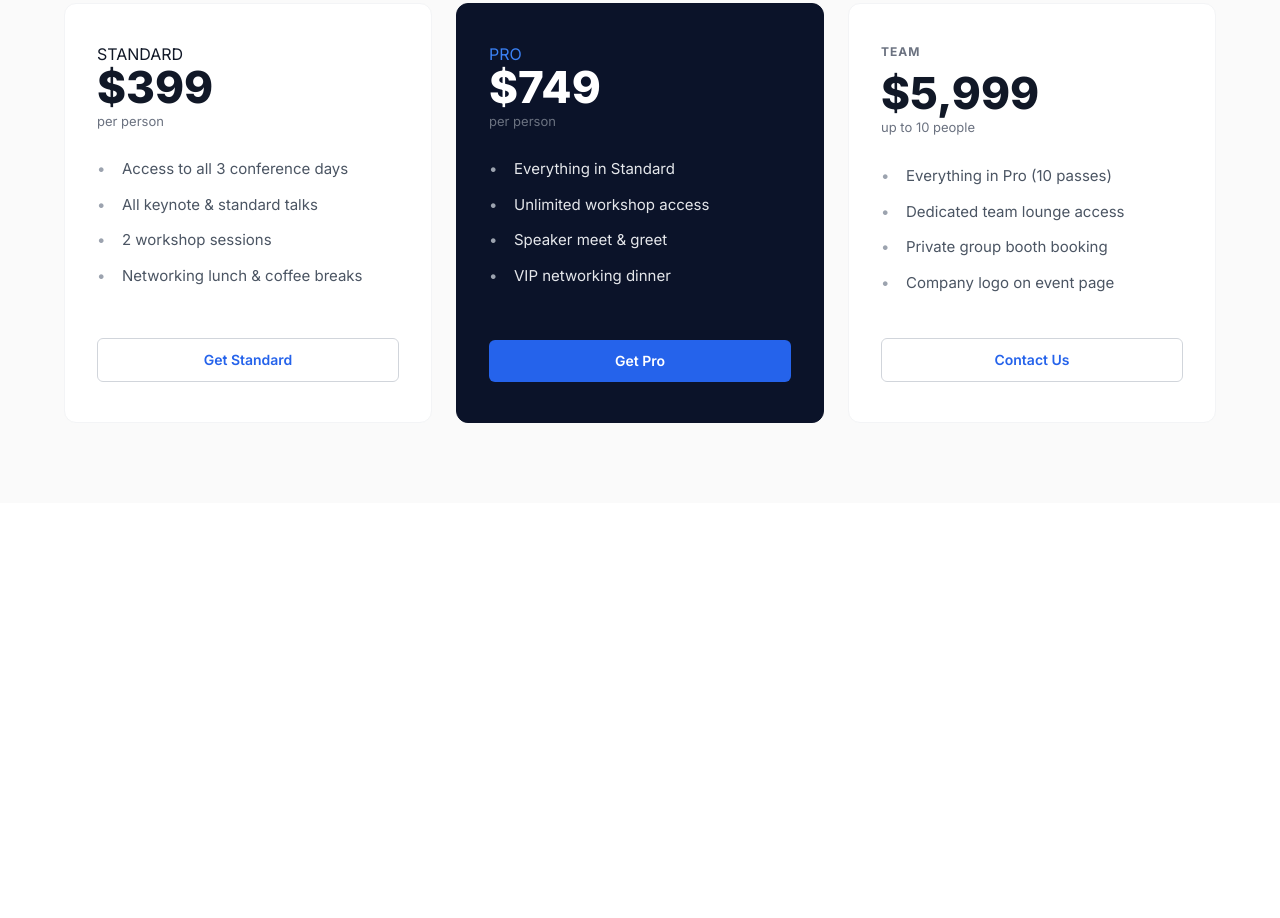
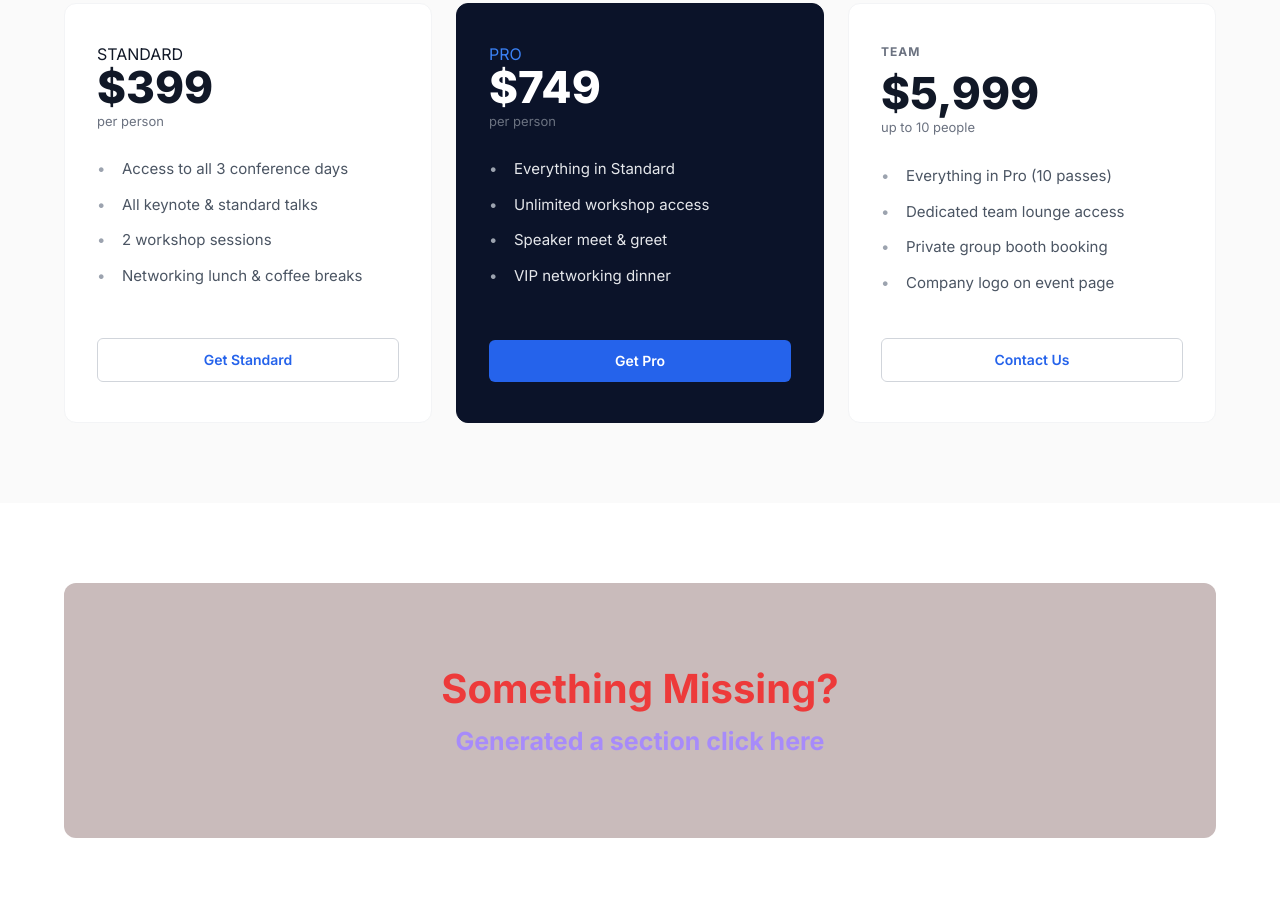
Before and after one commit to shahporan4003/my-assignment-1, a plain HTML site: page index.html in a window 1280 px wide. Shown: the part 1976-2894 px from the top of the page. Before the commit the page ends 2479 px from the top, so only its background shows below. Drawn offline with Linux system fonts and the light colour scheme.

Commit message:
Ai section generated by gemini

```diff
--- a/index.html
+++ b/index.html
@@ -137,7 +137,7 @@
                     <a href=" " class="btn btn-primary w-100 text-center mt-30">Get Pro</a>
                 </div>
 
-                <!-- Ticket team -->
+                <!-- Ticket team price -->
                 <div class="card p-30 flex-between">
                     <div>
                         <span class="label">TEAM</span>
@@ -155,6 +155,19 @@
             </div>
         </div>
     </section>
+    <!-- Ticket team price end -->
+
+    <!-- footer section start -->
+     <section class="section">
+        <div class="container">
+            <div class="ai-box text-center">
+                <a href="https://gemini.google.com/app" target="_blank" >
+                    <h4>Something Missing?</h4>
+                    <p>Generated a section click here</p>
+                </a>
+            </div>
+        </div>
+    </section>
 
 </body>
 </html>
--- a/stylesheet.css
+++ b/stylesheet.css
@@ -399,3 +399,29 @@ navbar {
 .list-white li {
   color: #e5e7eb;
 }
+
+/* ai box and footer */
+
+.ai-box {
+
+  background-color: #c9bbbb;
+  border-radius: 12px;
+  padding: 80px 20px;
+}
+
+.ai-box h4 {
+  font-size: 40px;
+  color: #ed3a3a;
+  margin-bottom: 10px;
+}
+.ai-box p {
+  font-size: 25px;
+  font-weight: 680;
+  color: #a78bfa;
+}
+.ai box a{
+  style="text-decoration: none; color: inherit;"
+}
+.ai-box ul a{
+  list-style: none;
+}
```
